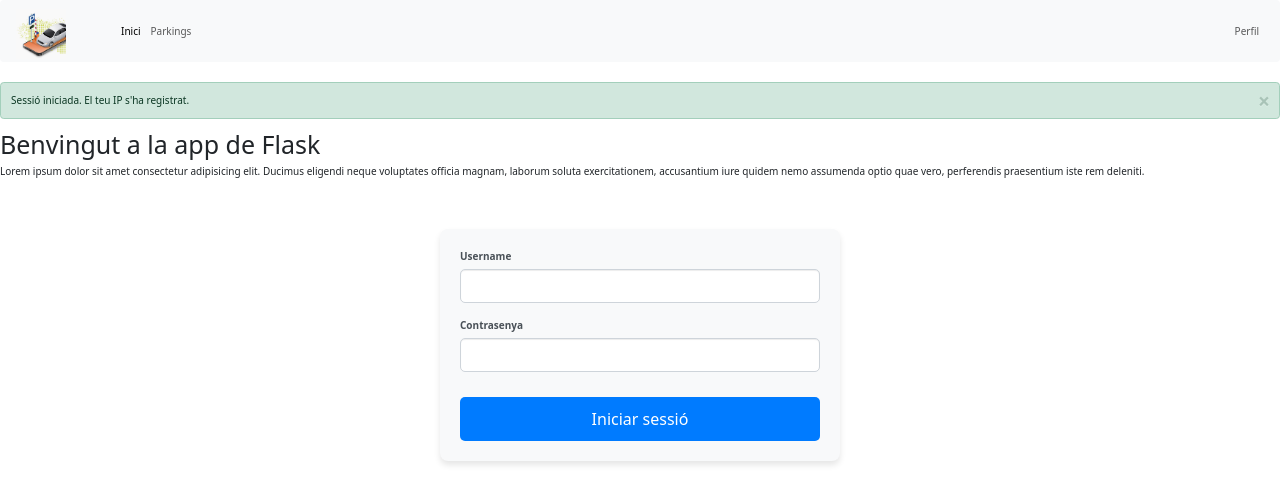
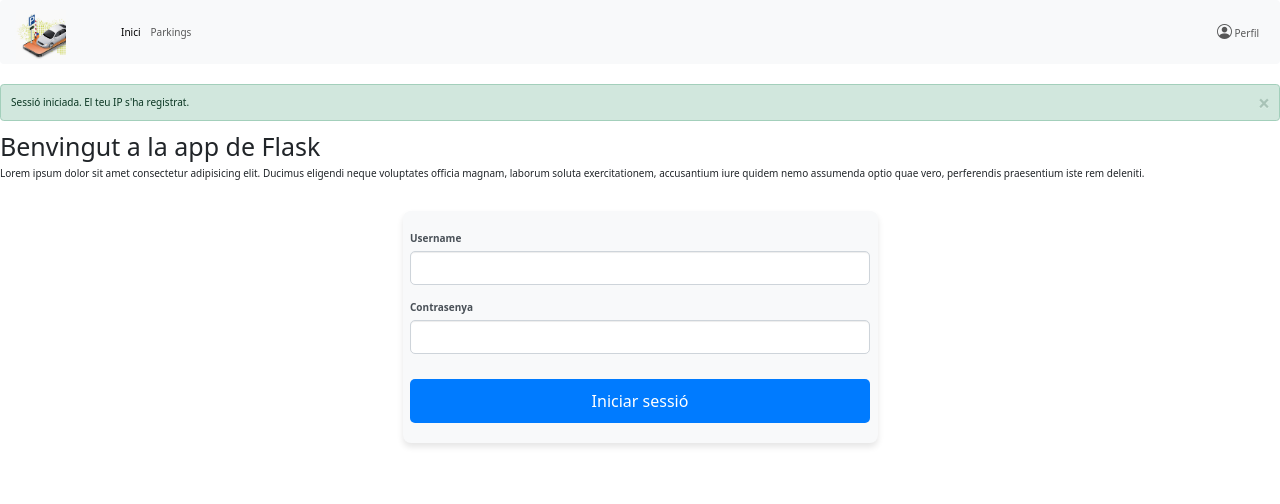
Before and after one commit to mediina04/flask_clase, a Flask app: page /index in a window 1280 px wide. Shown: the top 504 px of the page. Run offline with Flask 3, Linux system fonts and the light colour scheme; some libraries are stand-ins or nearby versions.

Commit message:
modified:   app/__pycache__/forms.cpython-312.pyc 	modified:   app/templates/navbar.html

```diff
--- a/app/templates/navbar.html
+++ b/app/templates/navbar.html
@@ -1,11 +1,11 @@
-<!-- <nav>
-    <ul>
-        <img src="{{url_for('static',filename='images/parking1.png')}}">
-        <li><a href="{{ url_for('index') }}">Botó inici </a></li>
-        <li> <a href="https://www.google.com">Botó Google</a></li>
-    </ul>
-</nav> -->
+<head>
+  <!-- Cargar Bootstrap CSS -->
+  <link href="https://cdn.jsdelivr.net/npm/bootstrap@5.3.0-alpha1/dist/css/bootstrap.min.css" rel="stylesheet">
+  <!-- Cargar Bootstrap Icons -->
+  <link href="https://cdn.jsdelivr.net/npm/bootstrap-icons/font/bootstrap-icons.css" rel="stylesheet">
+</head>
 
+<body>
   <nav class="navbar navbar-expand-md navbar-light bg-light">
     <!-- Logo -->
     <a class="navbar-brand ms-0" href="#">
@@ -33,9 +33,10 @@
       <ul class="navbar-nav ms-auto">
         <li class="nav-item">
           <a class="nav-link" href="{{ url_for('perfil_usuario') }}">
-          <i class="bi bi-person-circle"></i> Perfil
+            <i class="bi bi-person-circle" style="font-size: 1.5rem;"></i> Perfil
           </a>
         </li>
       </ul>
     </div>
   </nav>
+</body>
```
Lines whose indentation alone changed are shown as unchanged.
